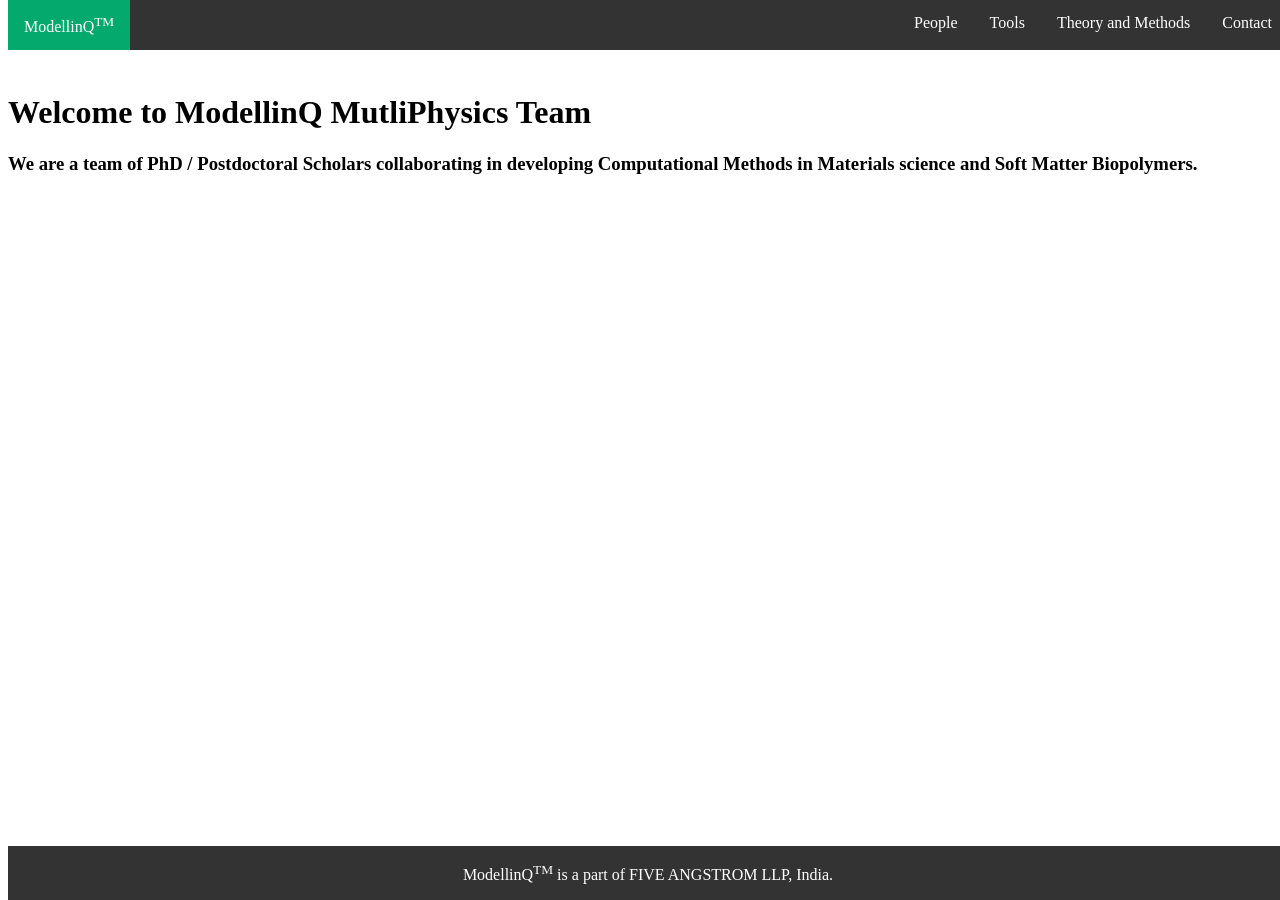
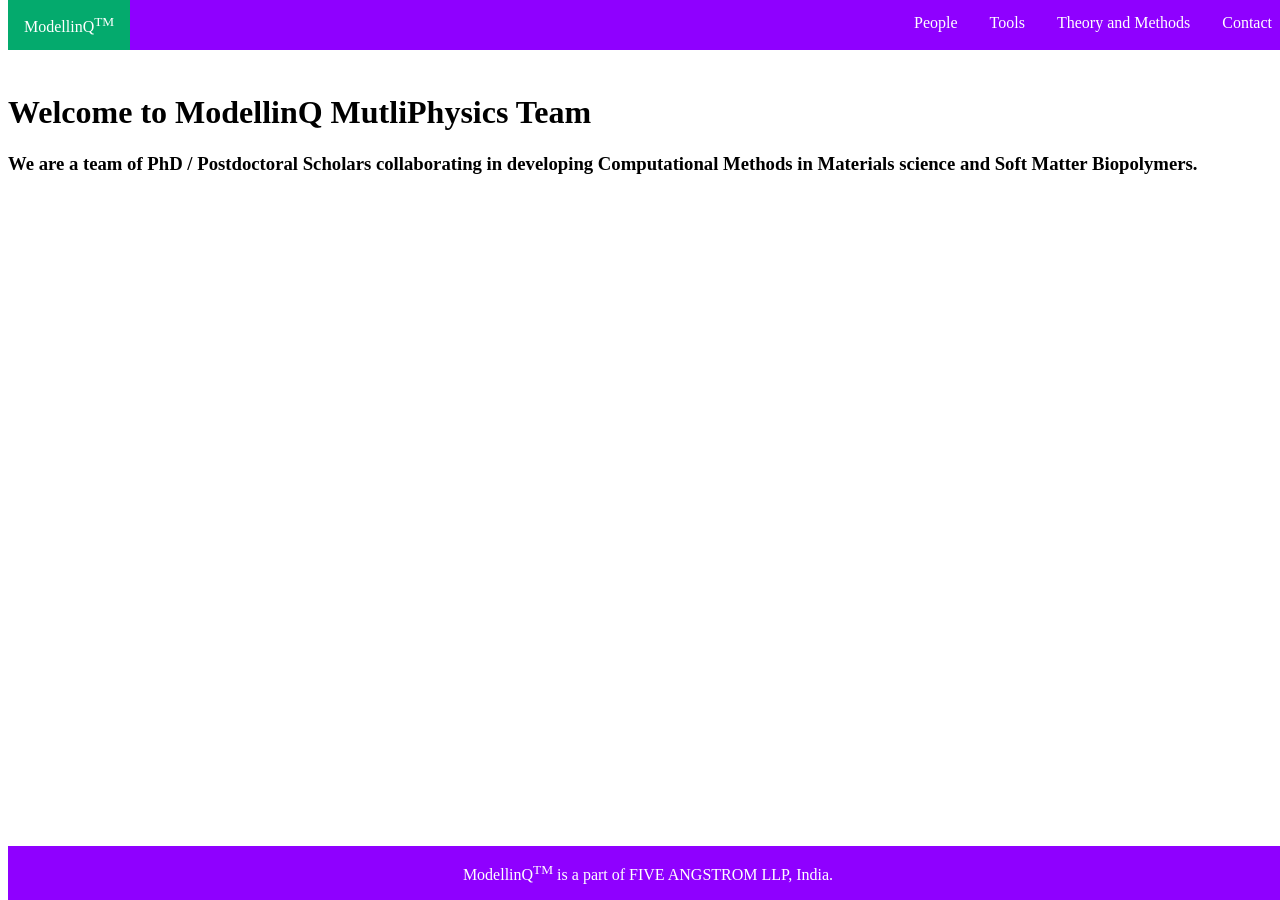
Before and after one commit to ModellinQ/modellinq.github.io, a Jekyll site: the page built from index.md, in a window 1280 px wide. Built offline with Jekyll 4.4.1, drawn with Linux system fonts in a browser that asks for light colours; our own code applies the rules of GitHub Pages for plain Markdown files.

Commit message:
Update default.html

```diff
--- a/_layouts/default.html
+++ b/_layouts/default.html
@@ -15,7 +15,7 @@
   margin: 0;
   padding: 0;
   overflow: hidden;
-  background-color: #333;
+  background-color: #8F00FF;
   position: fixed;
   top: 0;
   width: 100%;
@@ -44,7 +44,7 @@
       padding-top: 65px;
          }
 .footer{
-  background-color: #333;
+  background-color: #8F00FF;
   position: absolute;
   bottom: 0;
   margin:0;
```
